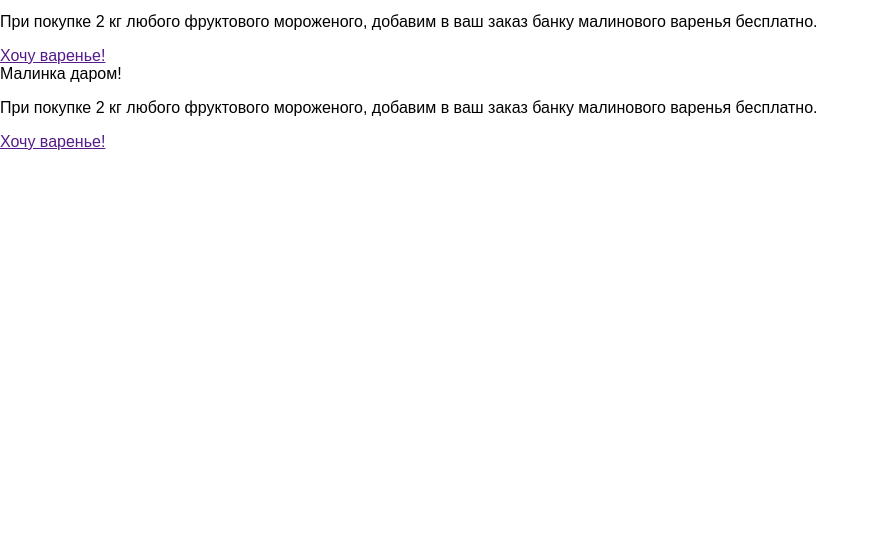
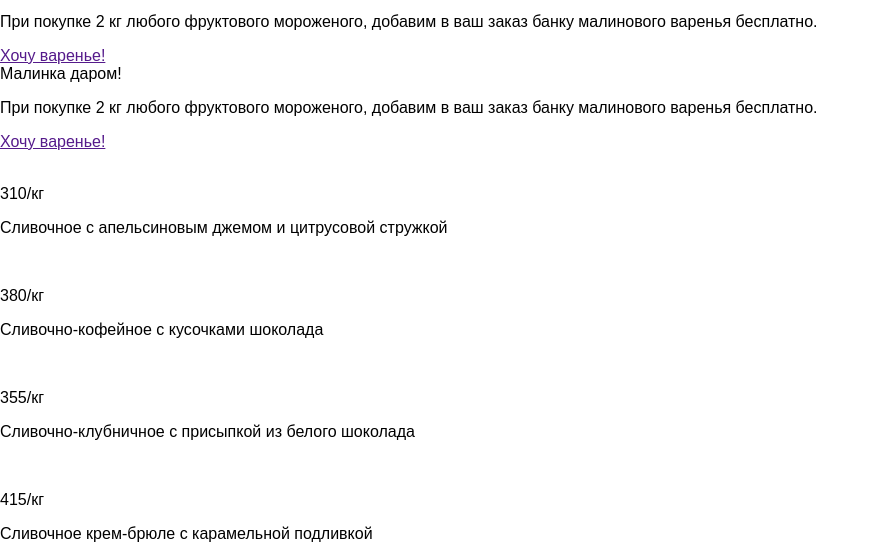
Before and after one commit to DimaKabanov/128489-gllacy, a plain HTML site: page index.html in a window 1280 px wide. Shown: the part 781-1340 px from the top of the page, without its empty margins (0-879 px from the left). Before the commit the page ends 932 px from the top, so only its background shows below. Drawn offline with Linux system fonts and the light colour scheme.

Commit message:
Сделал разметку хитов

```diff
--- a/index.html
+++ b/index.html
@@ -154,6 +154,48 @@
         </div>
         <!-- end banners -->
 
+        <!-- begin hits -->
+        <div class="hits">
+
+            <!-- hits-item -->
+            <div class="hits-item">
+                <div class="hits-item-img">
+                    <img src="" alt="">
+                </div>
+                <p class="hits-item-prise">310/кг</p>
+                <p class="hits-item-description">Сливочное с апельсиновым джемом и цитрусовой стружкой</p>
+            </div>
+
+            <!-- hits-item -->
+            <div class="hits-item">
+                <div class="hits-item-img">
+                    <img src="" alt="">
+                </div>
+                <p class="hits-item-prise">380/кг</p>
+                <p class="hits-item-description">Сливочно-кофейное с кусочками шоколада</p>
+            </div>
+
+            <!-- hits-item -->
+            <div class="hits-item">
+                <div class="hits-item-img">
+                    <img src="" alt="">
+                </div>
+                <p class="hits-item-prise">355/кг</p>
+                <p class="hits-item-description">Сливочно-клубничное с присыпкой из белого шоколада</p>
+            </div>
+
+            <!-- hits-item -->
+            <div class="hits-item">
+                <div class="hits-item-img">
+                    <img src="" alt="">
+                </div>
+                <p class="hits-item-prise">415/кг</p>
+                <p class="hits-item-description">Сливочное крем-брюле с карамельной подливкой</p>
+            </div>
+
+        </div>
+        <!-- end hits -->
+
     </main>
 
   </body>
```
